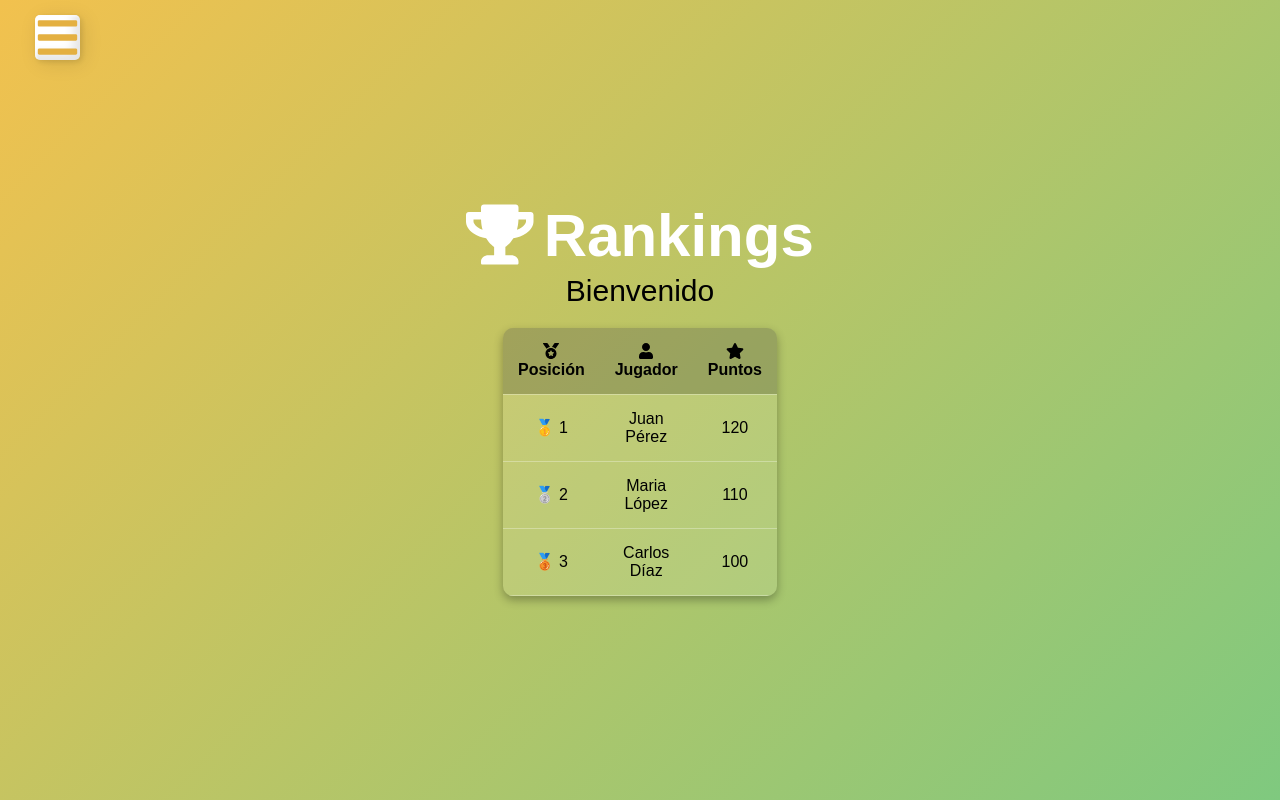
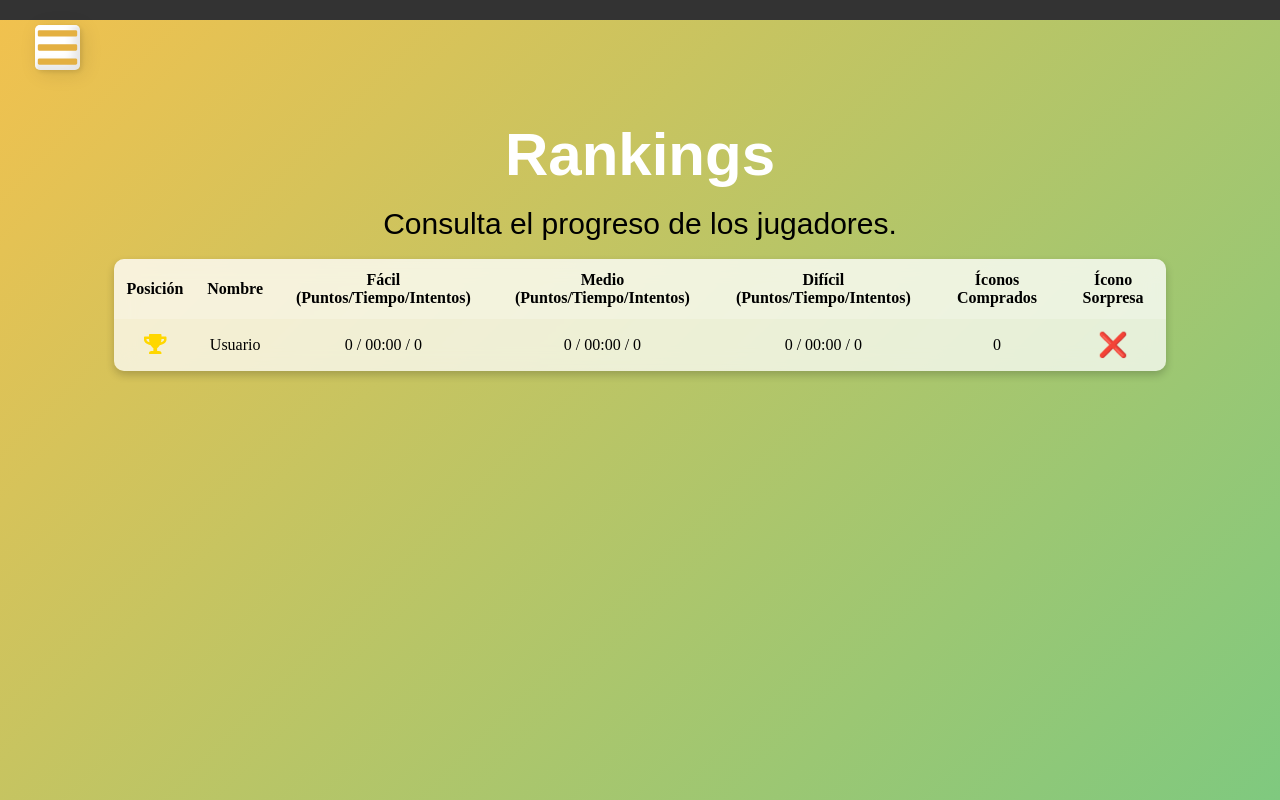
Before and after one commit to Eerick6/trivia, a PHP site: page /views/user/rankings.html in a window 1280 px wide. Run offline with PHP 8.4, Linux system fonts and the light colour scheme; some libraries are stand-ins or nearby versions.

Commit message:
ultimos cambios de fronted

```diff
--- /dev/null
+++ b/style/js/rankings.js
@@ -0,0 +1,97 @@
+// Cargar el nav dinámicamente
+fetch("/views/user/nav.html")
+    .then((response) => response.text())
+    .then((html) => {
+        document.getElementById("nav-container").innerHTML = html;
+    })
+    .catch((error) => console.error("Error al cargar el nav:", error));
+
+// Función para obtener los datos del dashboard y la tienda
+function getRankingsData() {
+    const username = localStorage.getItem("username") || "Usuario";
+    const resultsFacil = JSON.parse(
+        localStorage.getItem("results-facil")
+    ) || { score: 0, time: 0, attempts: 0 };
+    const resultsMedio = JSON.parse(
+        localStorage.getItem("results-medio")
+    ) || { score: 0, time: 0, attempts: 0 };
+    const resultsDificil = JSON.parse(
+        localStorage.getItem("results-dificil")
+    ) || { score: 0, time: 0, attempts: 0 };
+
+    // Verificar si el ícono sorpresa está desbloqueado
+    const iconoSorpresa =
+        localStorage.getItem("icon-sorpresa") === "purchased" ? "🎉" : "❌";
+
+    // Contar los íconos comprados
+    const iconosComprados = ["avocado", "apple", "banana"].filter(
+        (icon) => localStorage.getItem(`icon-${icon}`) === "purchased"
+    ).length;
+
+    return {
+        name: username,
+        facil: resultsFacil.score,
+        medio: resultsMedio.score,
+        dificil: resultsDificil.score,
+        facilTime: resultsFacil.time,
+        medioTime: resultsMedio.time,
+        dificilTime: resultsDificil.time,
+        facilAttempts: resultsFacil.attempts,
+        medioAttempts: resultsMedio.attempts,
+        dificilAttempts: resultsDificil.attempts,
+        iconosComprados: iconosComprados,
+        iconoSorpresa: iconoSorpresa,
+    };
+}
+
+// Función para formatear el tiempo en MM:SS
+function formatTime(seconds) {
+    const minutes = Math.floor(seconds / 60);
+    const secs = seconds % 60;
+    return `${minutes.toString().padStart(2, "0")}:${secs
+        .toString()
+        .padStart(2, "0")}`;
+}
+
+// Función para generar el ícono de ranking (oro, plata, bronce)
+function getRankIcon(position) {
+    if (position === 1)
+        return '<i class="fas fa-trophy rank-icon gold"></i>';
+    if (position === 2)
+        return '<i class="fas fa-trophy rank-icon silver"></i>';
+    if (position === 3)
+        return '<i class="fas fa-trophy rank-icon bronze"></i>';
+    return position;
+}
+
+// Función para renderizar la tabla de rankings
+function renderRankings() {
+    const tableBody = document.querySelector("#rankings-table tbody");
+
+    // Obtener los datos del usuario actual
+    const userData = getRankingsData();
+
+    // Limpiar la tabla
+    tableBody.innerHTML = "";
+
+    // Agregar fila a la tabla
+    const row = document.createElement("tr");
+    row.innerHTML = `
+                <td>${getRankIcon(1)}</td>
+                <td>${userData.name}</td>
+                <td>${userData.facil} / ${formatTime(userData.facilTime)} / ${userData.facilAttempts
+        }</td>
+                <td>${userData.medio} / ${formatTime(userData.medioTime)} / ${userData.medioAttempts
+        }</td>
+                <td>${userData.dificil} / ${formatTime(
+            userData.dificilTime
+        )} / ${userData.dificilAttempts}</td>
+                <td>${userData.iconosComprados}</td>
+                <td class="icono-sorpresa">${userData.iconoSorpresa}</td>
+            `;
+
+    tableBody.appendChild(row);
+}
+
+// Renderizar la tabla al cargar la página
+renderRankings();
--- a/style/user/rankings.css
+++ b/style/user/rankings.css
@@ -1,52 +1,94 @@
+#nav-container {
+  position: fixed;
+  top: 0;
+  left: 0;
+  width: 100%;
+  background-color: #333;
+  color: white;
+  padding: 10px;
+  z-index: 1000; /* Asegura que el menú esté por encima del contenido */
+}
+.frame {
+  text-align: center;
+  padding: 20px;
+}
 
-.frame {
-    margin-top: 10px;
-    animation: fadeIn 1.5s ease-in-out;
-    font-family: 'Poppins', sans-serif;
+table {
+  width: 90%;
+  margin: 0 auto;
+  border-collapse: collapse;
+  background: rgba(255, 255, 255, 0.733);
+  backdrop-filter: blur(10px);
+  border-radius: 10px;
+  overflow: hidden;
+  box-shadow: 0 4px 8px rgba(0, 0, 0, 0.2);
+}
 
+th,
+td {
+  padding: 12px;
+  text-align: center;
 }
-h2 {
-    font-size: 2.5em;
-    display: flex;
-    justify-content: center;
-    align-items: center;
-    gap: 10px;
-    animation: bounce 2s infinite;
+
+th {
+  background-color: rgba(255, 255, 255, 0.2);
 }
-.table-container {
-    display: flex;
-    justify-content: center;
-    margin-top: 20px;
-    animation: slideIn 1s ease-in-out;
+
+tr:nth-child(even) {
+  background-color: rgba(255, 255, 255, 0.05);
 }
-.ranking-table {
-    width: 60%;
-    border-collapse: collapse;
-    background: rgba(255, 255, 255, 0.1);
-    border-radius: 10px;
-    overflow: hidden;
-    box-shadow: 0px 4px 10px rgba(0, 0, 0, 0.3);
+
+tr:hover {
+  background-color: rgba(139, 119, 0, 0.1);
 }
-th, td {
-    padding: 15px;
-    border-bottom: 1px solid rgba(255, 255, 255, 0.3);
+
+.rank-icon {
+  font-size: 20px;
 }
-th {
-    background: rgba(0, 0, 0, 0.2);
+
+.gold {
+  color: #ffd700;
 }
-tr:hover {
-    background: rgba(255, 255, 255, 0.2);
-    transition: 0.3s;
+
+.silver {
+  color: #c0c0c0;
 }
-@keyframes fadeIn {
-    from { opacity: 0; transform: translateY(-20px); }
-    to { opacity: 1; transform: translateY(0); }
+
+.bronze {
+  color: #cd7f32;
 }
-@keyframes slideIn {
-    from { opacity: 0; transform: translateX(-50px); }
-    to { opacity: 1; transform: translateX(0); }
+
+.icono-sorpresa {
+  font-size: 24px;
 }
-@keyframes bounce {
-    0%, 100% { transform: translateY(0); }
-    50% { transform: translateY(-5px); }
+
+/* Estilos responsivos */
+@media (max-width: 768px) {
+  table {
+    width: 100%;
+    display: block;
+    overflow-x: auto;
+  }
+
+  th,
+  td {
+    padding: 8px;
+    font-size: 14px;
+  }
+
+  h2 {
+    font-size: 24px;
+  }
 }
+
+@media (max-width: 480px) {
+  th,
+  td {
+    padding: 6px;
+    font-size: 12px;
+  }
+
+  h2 {
+    font-size: 20px;
+  }
+}
--- a/views/user/dashboard.html
+++ b/views/user/dashboard.html
@@ -3,7 +3,7 @@
 <head>
     <meta charset="UTF-8">
     <meta name="viewport" content="width=device-width, initial-scale=1.0">
-    <title>Dashboard</title>
+    <title> 🥑 Taxation Land - Dashboard</title>
     <link rel="stylesheet" href="/style/user/dashboard.css">
     <!-- SweetAlert CSS -->
     <link rel="stylesheet" href="https://cdn.jsdelivr.net/npm/sweetalert2@11/dist/sweetalert2.min.css">
@@ -17,7 +17,7 @@
     <div id="nav-container"></div>
 
     <div class="frame">
-        <p style="color: #00c900;">Taxation Land</p>
+        <p style="color: #00c900;">𝐓𝐚𝐱𝐚𝐭𝐢𝐨𝐧 𝐋𝐚𝐧𝐝</p>
         <br>
         <p>Usuario:</p>
         <br>
--- a/views/user/juego_tri-dificil.html
+++ b/views/user/juego_tri-dificil.html
@@ -3,7 +3,7 @@
   <head>
     <meta charset="UTF-8" />
     <meta name="viewport" content="width=device-width, initial-scale=1.0" />
-    <title>Juego Trivia - Difícil</title>
+    <title> 🥑 Taxation Land - Juego Trivia - Difícil</title>
     <link rel="stylesheet" href="/style/user/tri.css" />
     <!-- SweetAlert CSS -->
     <link
--- a/views/user/juego_tri-facil.html
+++ b/views/user/juego_tri-facil.html
@@ -3,7 +3,7 @@
   <head>
     <meta charset="UTF-8" />
     <meta name="viewport" content="width=device-width, initial-scale=1.0" />
-    <title>Juego Trivia - Fácil</title>
+    <title>🥑 Taxation Land - Juego Trivia - Fácil</title>
     <link rel="stylesheet" href="/style/user/tri.css" />
     <!-- SweetAlert CSS -->
     <link
--- a/views/user/juego_tri-medio.html
+++ b/views/user/juego_tri-medio.html
@@ -3,7 +3,7 @@
   <head>
     <meta charset="UTF-8" />
     <meta name="viewport" content="width=device-width, initial-scale=1.0" />
-    <title>Juego Trivia - Medio</title>
+    <title>🥑 Taxation Land - Juego Trivia - Medio</title>
     <link rel="stylesheet" href="/style/user/tri.css" />
     <!-- SweetAlert CSS -->
     <link
--- a/views/user/nav.html
+++ b/views/user/nav.html
@@ -24,19 +24,20 @@
       <i class="fas fa-times" id="cancel"></i>
     </label>
     <div class="sidebar">
-      <header>Menu</header>
+      <header style="color: #00c900;">𝐓𝐚𝐱𝐚𝐭𝐢𝐨𝐧 𝐋𝐚𝐧𝐝</header>
       <a href="/views/user/dashboard.html" class="active">
         <i class="fa-solid fa-house-user"></i>
         <span>Dashboard</span>
+      </a>
+      <a href="/views/user/tienda.html">
+        <i class="fa-solid fa-store"></i>
+        <span>Tienda</span>
       </a>
       <a href="/views/user/rankings.html">
         <i class="fa-solid fa-trophy"></i>
         <span>Rankings</span>
       </a>
-      <a href="/views/user/settings.html">
-        <i class="fa-solid fa-cogs"></i>
-        <span>Settings</span>
-      </a>
+
       <a href="/views/user/login.html">
         <i class="fa-solid fa-sign-out-alt"></i>
         <span>Logout</span>
--- a/views/user/rankings.html
+++ b/views/user/rankings.html
@@ -1,58 +1,48 @@
 <!DOCTYPE html>
 <html lang="es">
   <head>
-    <meta charset="UTF-8">
-    <meta name="viewport" content="width=device-width, initial-scale=1.0">
-    <title>🥑 Rankings</title>
+    <meta charset="UTF-8" />
+    <meta name="viewport" content="width=device-width, initial-scale=1.0" />
+    <title>🥑 Taxation Land - Rankings </title>
+    <!-- SweetAlert2 para alertas -->
+    <script src="https://cdn.jsdelivr.net/npm/sweetalert2@11"></script>
+    <!-- FontAwesome para iconos -->
     <script src="https://use.fontawesome.com/releases/v5.6.1/js/all.js"></script>
+    <!-- Animate.css para animaciones -->
+    <link
+      rel="stylesheet"
+      href="https://cdnjs.cloudflare.com/ajax/libs/animate.css/4.1.1/animate.min.css"
+    />
     <link rel="stylesheet" href="/style/user/rankings.css">
   </head>
   <body>
-    <!-- Aquí se cargará el nav no tocar se va los estilos -->
+    <!-- Aquí se cargará el nav dinámicamente -->
     <div id="nav-container"></div>
 
-    <div class="frame">
-        <h2><i class="fas fa-trophy"></i> Rankings</h2>
-        <p>Bienvenido</p>
-
-        <div class="table-container">
-            <table class="ranking-table">
+    <div class="frame" style="margin-top: 100px;">
+      <h2 class="animate__animated animate__bounceIn">Rankings</h2>
+      <br />
+      <p>Consulta el progreso de los jugadores.</p>
+      <br />
+      <!-- Tabla de rankings -->
+      <table id="rankings-table">
         <thead>
           <tr>
-                        <th><i class="fas fa-medal"></i> Posición</th>
-                        <th><i class="fas fa-user"></i> Jugador</th>
-                        <th><i class="fas fa-star"></i> Puntos</th>
+            <th>Posición</th>
+            <th>Nombre</th>
+            <th>Fácil (Puntos/Tiempo/Intentos)</th>
+            <th>Medio (Puntos/Tiempo/Intentos)</th>
+            <th>Difícil (Puntos/Tiempo/Intentos)</th>
+            <th>Íconos Comprados</th>
+            <th>Ícono Sorpresa</th>
           </tr>
         </thead>
         <tbody>
-                    <tr>
-                        <td>🥇 1</td>
-                        <td>Juan Pérez</td>
-                        <td>120</td>
-                    </tr>
-                    <tr>
-                        <td>🥈 2</td>
-                        <td>Maria López</td>
-                        <td>110</td>
-                    </tr>
-                    <tr>
-                        <td>🥉 3</td>
-                        <td>Carlos Díaz</td>
-                        <td>100</td>
-                    </tr>
+          <!-- Los datos se cargarán dinámicamente con JavaScript -->
         </tbody>
       </table>
     </div>
-    </div>
+    <script src="/style/js/rankings.js"></script>
 
-    <script>
-        // Cargar el nav dinámicamente
-        fetch("/views/user/nav.html")
-            .then(response => response.text())
-            .then(html => {
-                document.getElementById("nav-container").innerHTML = html;
-            })
-            .catch(error => console.error("Error al cargar el nav:", error));
-    </script>
   </body>
 </html>
```
Also changed, not shown: style/js/tienda.js (added, +130 -0 lines), style/user/dashboard.css (+7 -4 lines), style/user/login.css (+15 -10 lines), style/user/tienda.css (added, +152 -0 lines), style/user/tri.css (+3 -9 lines), views/user/tienda.html (added, +52 -0 lines). Lines whose indentation alone changed are shown as unchanged.
